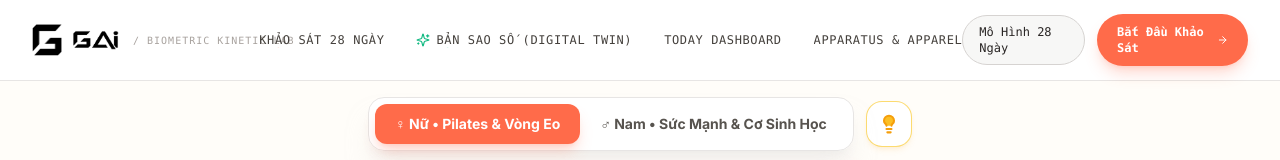
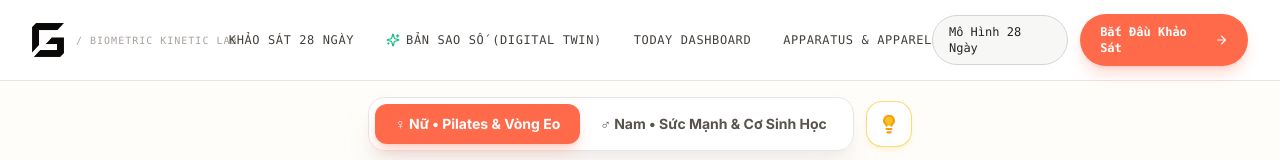
Before and after one commit to mh4ns/G-AI, a Next.js app in the folder apps/web/: page / in a window 1280 px wide. Shown: the top 160 px of the page. Built offline with nearby package versions, Linux system fonts and the light colour scheme.

Commit message:
refactor(brand): remove redundant GAI wordmark and keep pure geometric G monogram

```diff
--- a/apps/web/src/components/brand/BrandLogo.tsx
+++ b/apps/web/src/components/brand/BrandLogo.tsx
@@ -3,7 +3,7 @@
 import React from "react";
 import Image from "next/image";
 
-interface BrandLogoProps {
+export interface BrandLogoProps {
   isLight?: boolean;
   variant?: "horizontal" | "icon" | "full" | "wordmark";
   size?: "sm" | "md" | "lg";
@@ -14,7 +14,6 @@ interface BrandLogoProps {
 
 export const BrandLogo: React.FC<BrandLogoProps> = ({
   isLight = false,
-  variant = "horizontal",
   size = "md",
   className = "",
   showSubtitle = false,
@@ -22,103 +21,40 @@ export const BrandLogo: React.FC<BrandLogoProps> = ({
 }) => {
   const isWhite = !isLight;
 
-  // Sizing maps
-  const heightMap = {
-    sm: { icon: 24, wordmark: 16, full: 32 },
-    md: { icon: 32, wordmark: 20, full: 40 },
-    lg: { icon: 42, wordmark: 26, full: 54 },
+  // Calibrated dimensions for the tight geometric G emblem (230x242 aspect ratio ~0.95)
+  const sizeMap = {
+    sm: { height: 26, width: 25 },
+    md: { height: 34, width: 32 },
+    lg: { height: 46, width: 44 },
   };
 
-  const currentHeight = heightMap[size] || heightMap.md;
+  const { height, width } = sizeMap[size] || sizeMap.md;
 
   const iconSrc = isWhite
     ? "/brand/logo-icon-white.png"
     : "/brand/logo-icon-black.png";
 
-  const wordmarkSrc = isWhite
-    ? "/brand/logo-wordmark-white.png"
-    : "/brand/logo-wordmark-black.png";
-
-  const fullSrc = isWhite
-    ? "/brand/logo-white.png"
-    : "/brand/logo-black.png";
-
-  if (variant === "icon") {
-    return (
-      <div className={`relative inline-flex items-center shrink-0 ${className}`}>
-        <Image
-          src={iconSrc}
-          alt="G Logo"
-          width={Math.round(currentHeight.icon * (243 / 255))}
-          height={currentHeight.icon}
-          className="object-contain"
-          priority
-        />
-      </div>
-    );
-  }
-
-  if (variant === "wordmark") {
-    return (
-      <div className={`relative inline-flex items-center shrink-0 ${className}`}>
-        <Image
-          src={wordmarkSrc}
-          alt="GAi"
-          width={Math.round(currentHeight.wordmark * (270 / 115))}
-          height={currentHeight.wordmark}
-          className="object-contain"
-          priority
-        />
-      </div>
-    );
-  }
-
-  if (variant === "full") {
-    return (
-      <div className={`relative inline-flex flex-col items-center shrink-0 ${className}`}>
-        <Image
-          src={fullSrc}
-          alt="G-AI Brand Logo"
-          width={Math.round(currentHeight.full * (270 / 385))}
-          height={currentHeight.full}
-          className="object-contain"
-          priority
-        />
-      </div>
-    );
-  }
-
-  // Default: Horizontal lockup (Geometric G emblem + GAi wordmark)
   return (
-    <div className={`inline-flex items-center gap-2.5 shrink-0 ${className}`}>
-      {/* Geometric G Monogram */}
+    <div className={`inline-flex items-center gap-2.5 shrink-0 select-none ${className}`}>
+      {/* Pure Geometric "G" Monogram Emblem */}
       <div className="relative shrink-0 flex items-center justify-center">
         <Image
           src={iconSrc}
           alt="G"
-          width={Math.round(currentHeight.icon * (243 / 255))}
-          height={currentHeight.icon}
+          width={width}
+          height={height}
           className="object-contain transition-transform duration-300 group-hover:scale-105"
           priority
         />
       </div>
 
-      {/* GAi Stylized Wordmark */}
-      <div className="relative shrink-0 flex items-center">
-        <Image
-          src={wordmarkSrc}
-          alt="GAi"
-          width={Math.round(currentHeight.wordmark * (270 / 115))}
-          height={currentHeight.wordmark}
-          className="object-contain transition-opacity duration-300 group-hover:opacity-90"
-          priority
-        />
-      </div>
-
+      {/* Optional Subtitle (e.g., / Biometric Kinetic Lab) */}
       {showSubtitle && (
-        <span className={`text-[10px] font-mono tracking-widest uppercase hidden sm:inline ml-1 ${
-          isLight ? "text-stone-400" : "text-stone-500"
-        }`}>
+        <span
+          className={`text-[10px] font-mono tracking-widest uppercase hidden sm:inline ml-0.5 ${
+            isLight ? "text-stone-400" : "text-stone-500"
+          }`}
+        >
           / {subtitle}
         </span>
       )}
```
Also changed, not shown: apps/web/public/brand/logo-icon-black.png, apps/web/public/brand/logo-icon-white.png.
